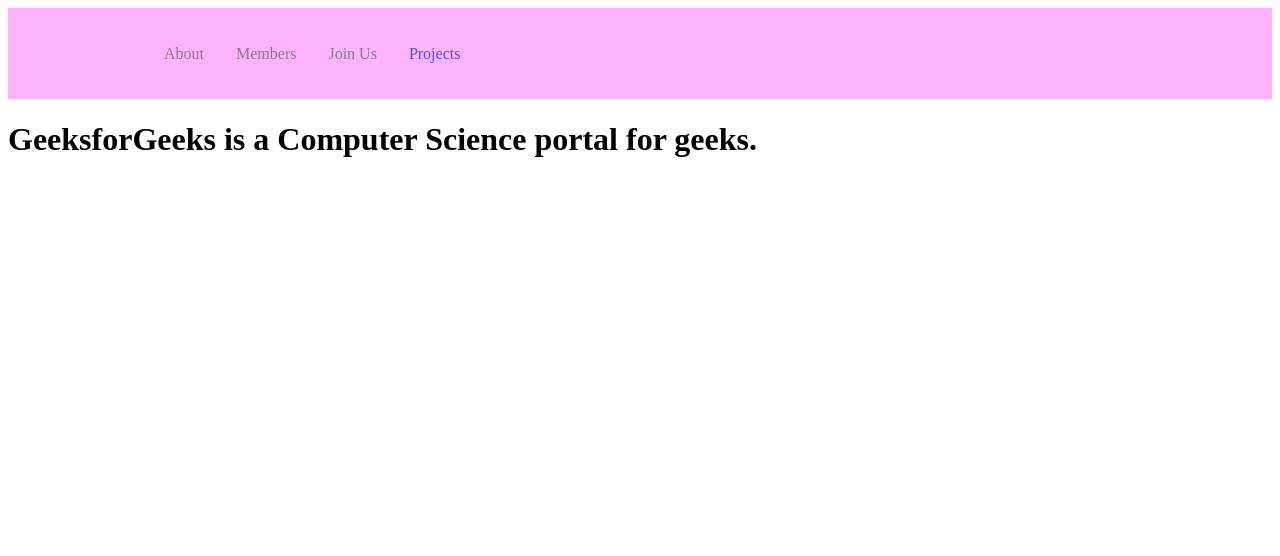
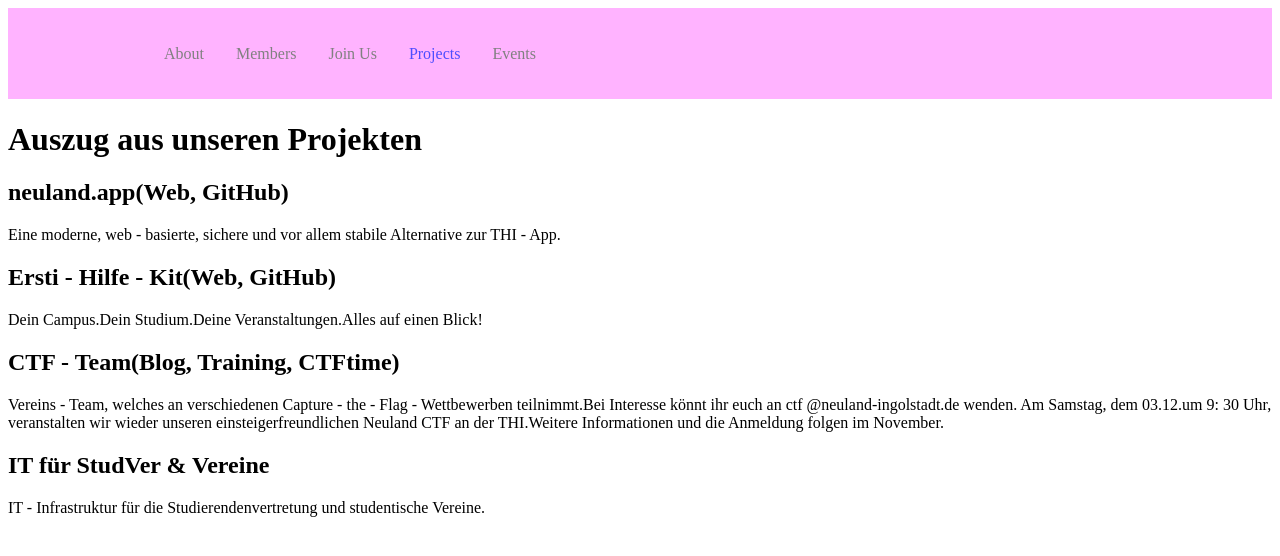
Before and after one commit to mawld/neuland-website, a React (Create React App) app in the folder react-website/: page /projects in a window 1280 px wide. Shown: the top 556 px of the page. Built offline with nearby package versions, Linux system fonts and the light colour scheme.

Commit message:
Dummytext eingefuegt

```diff
--- a/react-website/src/App.js
+++ b/react-website/src/App.js
@@ -4,10 +4,12 @@
 import { BrowserRouter as Router, Routes, Route}
 	from 'react-router-dom';
 import Home from './pages';
-import About from './pages/about';
+import Projects from './pages/projects';
 import Blogs from './pages/projects';
 import SignUp from './pages/members';
 import Contact from './pages/join';
+import About from './pages/about';
+import Veranstaltungen from './pages/Veranstaltungen';
 
 
 function App() {
@@ -16,10 +18,12 @@
 	<Navbar />
 	<Routes>
 		<Route exact path='/' element={<Home />} />
-		<Route path='/projects' element={<About/>} />
+		<Route path='/projects' element={<Projects/>} />
 		<Route path='/join' element={<Contact/>} />
 		<Route path='/blogs' element={<Blogs/>} />
 		<Route path='/members' element={<SignUp/>} />
+		<Route path='/About' element={<About/>} />
+		<Route path='/Veranstaltungen' elements={<Veranstaltungen/>} />
 	</Routes>
 	</Router>
 );
--- a/react-website/src/components/Navbar/index.js
+++ b/react-website/src/components/Navbar/index.js
@@ -6,6 +6,9 @@
 return (
 	<>
 	<Nav>
+
+
+
 		<NavMenu>
 		<NavLink to="/about" activeStyle>
 			About
@@ -19,6 +22,9 @@
 		<NavLink to="/projects" activeStyle>
 			Projects
 		</NavLink>
+		<NavLink to="/Veranstaltungen" activeStyle>
+			Events
+		</NavLink>
 		</NavMenu>
 	</Nav>
 	</>
--- /dev/null
+++ b/react-website/src/pages/Veranstaltungen.js
@@ -0,0 +1,12 @@
+import React from 'react';
+
+const Veranstaltungen = () => {
+return (
+	<div>
+	<h1>Hallo Welt</h1>
+
+	</div>
+);
+};
+
+export default Veranstaltungen;
--- a/react-website/src/pages/about.js
+++ b/react-website/src/pages/about.js
@@ -1,14 +1,19 @@
 import React from "react";
 
 const About = () => {
-return (
-	<div>
-	<h1>
-		GeeksforGeeks is a Computer
-		Science portal for geeks.
-	</h1>
-	</div>
-);
+	return (
+		<div>
+				Der studentische Verein für alle Studierenden mit einer Begeisterung für die Informatik, unabhängig von Fakultät und Kenntnisstand.
+
+				<h1>Über uns</h1>
+				Wir bieten den Studierenden eine Plattform, um sich auszutauschen, um Projekte zu realisieren und um ihr Wissen zu erweitern.
+				Gemeinsam entwickeln wir Projekte für die Studierenden, nehmen an Wettbewerben teil und führen selbst Veranstaltungen rund um die Informatik durch.
+
+				<h1>Neuland Get Together</h1>
+				Interesse an unserem Verein? Dann komm zu unserem Get Together und lerne unsere Mitglieder und den Verein besser kennen.
+				Wir treffen uns am Mittwoch, dem 19. Oktober, um 18:00 Uhr in Raum D112 für einen gemütlichen Abend. Jeder ist willkommen!
+		</div>
+	);
 };
 
 export default About;
--- a/react-website/src/pages/join.js
+++ b/react-website/src/pages/join.js
@@ -3,7 +3,10 @@
 const Join = () => {
 return (
 	<div>
-	<h1>Mail us on feedback@geeksforgeeks.org</h1>
+	<h1>Mitgliedschaft</h1>
+		Jeder, der Interesse hat, ist bei uns herzlichst willkommen. Bei Fragen könnt ihr uns eine E-Mail an info@neuland-ingolstadt.de schreiben oder in Raum W003 besuchen. :)
+
+
 	</div>
 );
 };
--- a/react-website/src/pages/projects.js
+++ b/react-website/src/pages/projects.js
@@ -1,8 +1,19 @@
 import React from 'react';
 
 const Projects = () => {
-return (
-	<h1>You can write your blogs!</h1>
+	return (
+		<div>
+		<h1>Auszug aus unseren Projekten</h1>
+		<h2>neuland.app(Web, GitHub)</h2>
+			Eine moderne, web - basierte, sichere und vor allem stabile Alternative zur THI - App.
+		< h2 > Ersti - Hilfe - Kit(Web, GitHub)</h2 >
+			Dein Campus.Dein Studium.Deine Veranstaltungen.Alles auf einen Blick!
+		< h2 > CTF - Team(Blog, Training, CTFtime)</h2 >
+			Vereins - Team, welches an verschiedenen Capture - the - Flag - Wettbewerben teilnimmt.Bei Interesse könnt ihr euch an ctf @neuland-ingolstadt.de wenden.
+			Am Samstag, dem 03.12.um 9: 30 Uhr, veranstalten wir wieder unseren einsteigerfreundlichen Neuland CTF an der THI.Weitere Informationen und die Anmeldung folgen im November.
+		< h2 > IT für StudVer & Vereine</h2 >
+			IT - Infrastruktur für die Studierendenvertretung und studentische Vereine.
+		</div>
 );
 };
 
```
Also changed, not shown: 2 other files (tests, documents, lock files or other folders).
